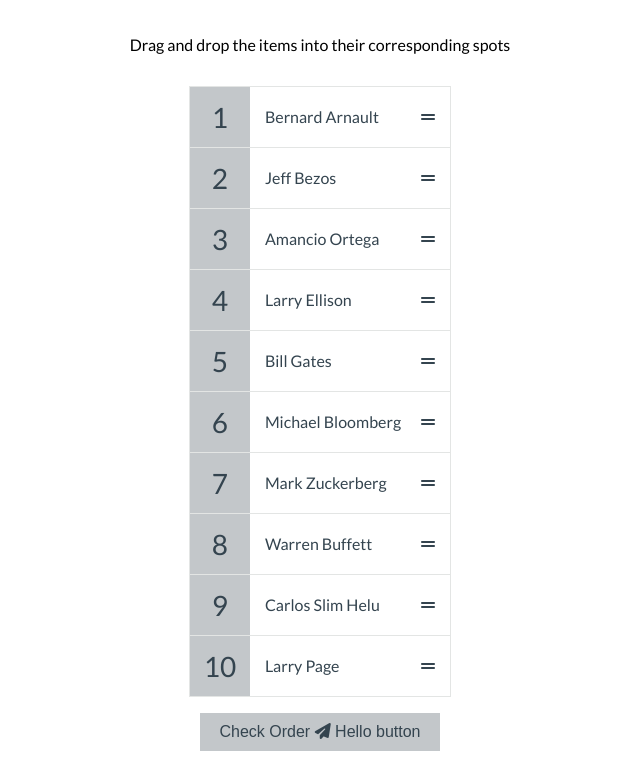
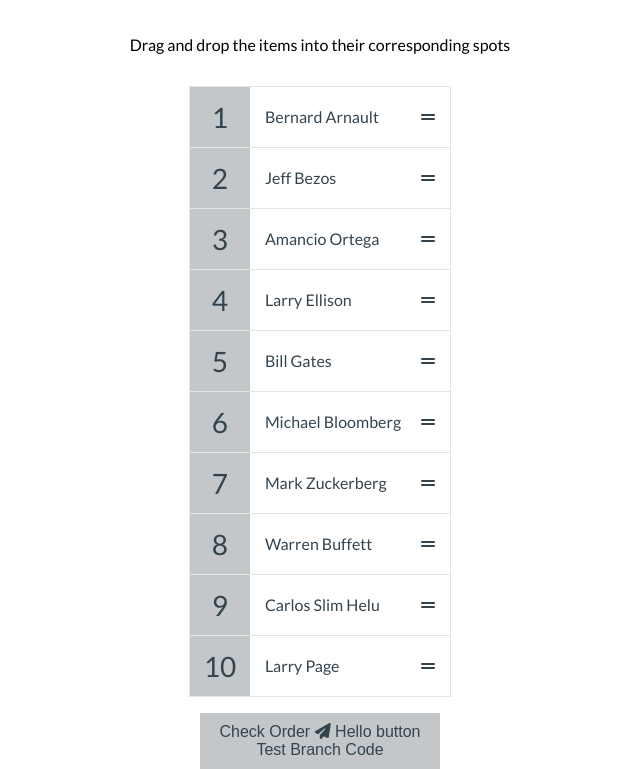
Before and after one commit to shashank-verma2000/sample, a plain HTML site: page index.html in a window 1280 px wide. Shown: the part 63-832 px from the top of the page, without its empty margins (320-960 px from the left). Drawn offline with Linux system fonts and the light colour scheme.

Commit message:
added branch code

```diff
--- a/index.html
+++ b/index.html
@@ -19,6 +19,7 @@
       Check Order
       <i class="fas fa-paper-plane"></i>
       Hello button
+      <div>Test Branch Code</div>
     </button>
 
     <script src="script.js"></script>
```
